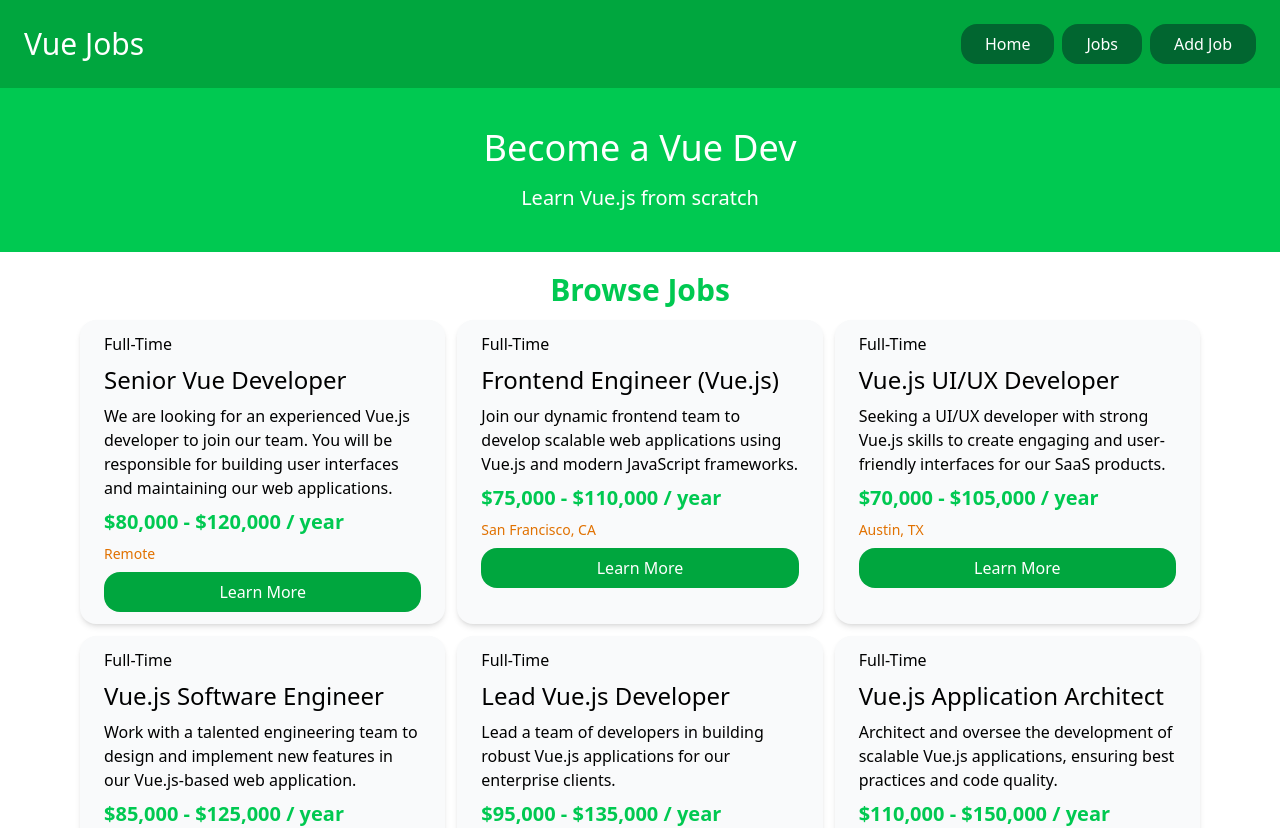
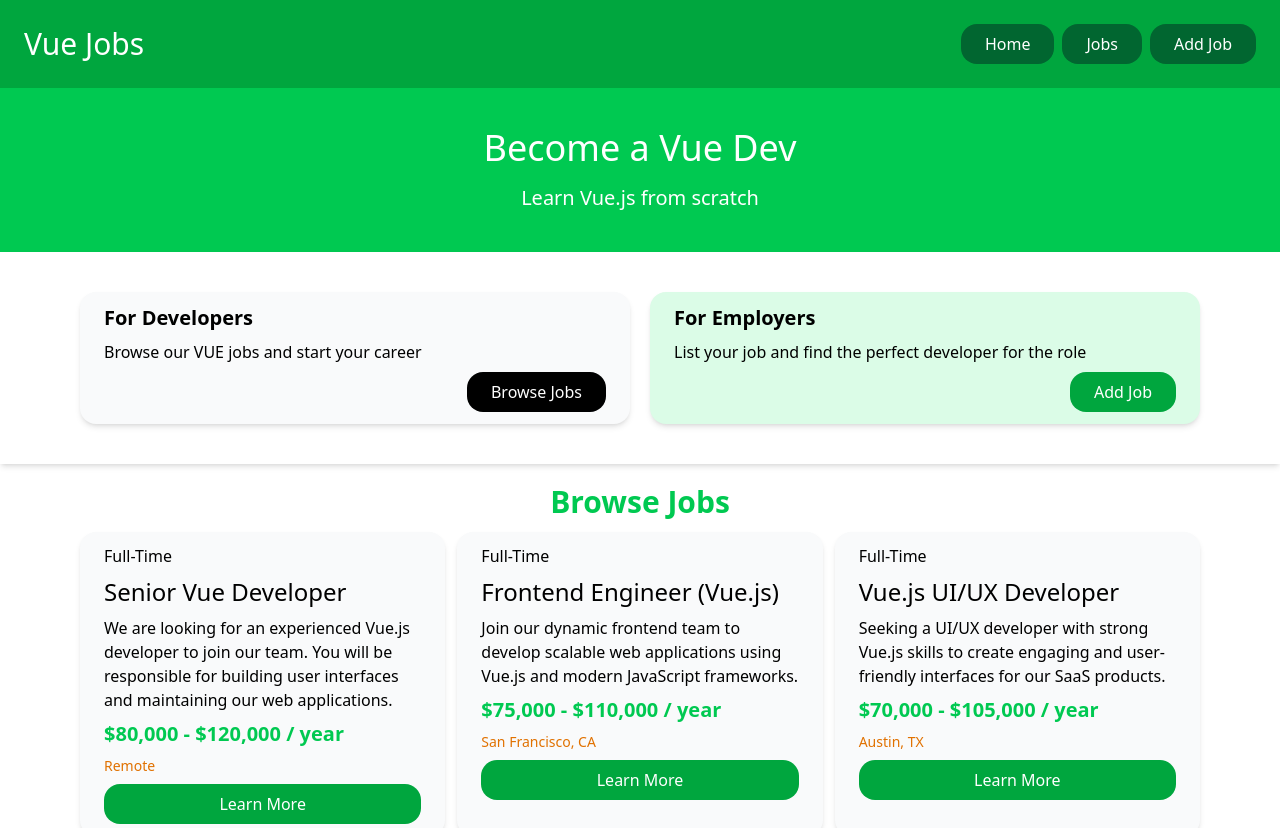
Before and after one commit to RubenDguez/vue-jobfinder, a Vue app: page / in a window 1280 px wide. Shown: the top 828 px of the page. Built offline with nearby package versions, Linux system fonts and the light colour scheme.

Commit message:
add: home cards

```diff
--- a/src/App.vue
+++ b/src/App.vue
@@ -1,11 +1,13 @@
 <script setup>
 import Navbar from '@/components/Navbar.vue'
 import Hero from '@/components/Hero.vue'
+import HomeCards from './components/HomeCards.vue';
 import JobListings from './components/JobListings.vue';
 </script>
 
 <template>
     <Navbar />
     <Hero />
+    <HomeCards />
     <JobListings />
 </template>
--- /dev/null
+++ b/src/components/HomeCards.vue
@@ -0,0 +1,22 @@
+<script setup>
+import Card from './Card.vue';
+</script>
+
+<template>
+    <section class="grid grid-cols-1 md:grid-cols-2 gap-5 px-5 md:px-20 py-10 shadow-md">
+        <Card>
+            <h3 class="text-xl font-bold">For Developers</h3>
+            <p>Browse our VUE jobs and start your career</p>
+            <div class="flex justify-end">
+                <a href="#" class="text-white py-2 px-6 bg-black rounded-2xl">Browse Jobs</a>
+            </div>
+        </Card>
+        <Card bg="bg-green-100">
+            <h3 class="text-xl font-bold">For Employers</h3>
+            <p>List your job and find the perfect developer for the role</p>
+            <div class="flex justify-end">
+                <a href="#" class="text-white py-2 px-6 bg-green-600 rounded-2xl">Add Job</a>
+            </div>
+        </Card>
+    </section>
+</template>
--- a/src/components/Navbar.vue
+++ b/src/components/Navbar.vue
@@ -1,5 +1,5 @@
 <template>
-  <nav class="bg-green-600 py-6 px-6 flex gap-3 flex-col items-center md:flex-row md:justify-between">
+  <nav class="bg-green-600 py-6 px-6 flex gap-3 flex-col items-center md:flex-row md:justify-between shadow-md">
 
     <a href="#">
       <h1 class="text-white text-3xl">Vue Jobs</h1>
```
